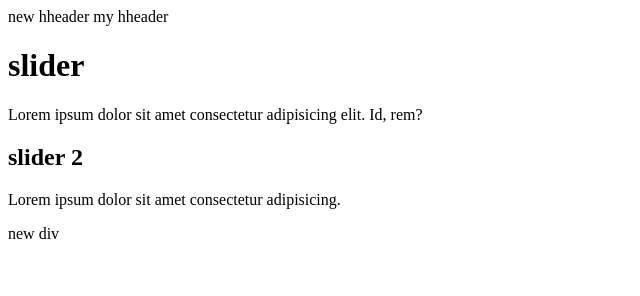
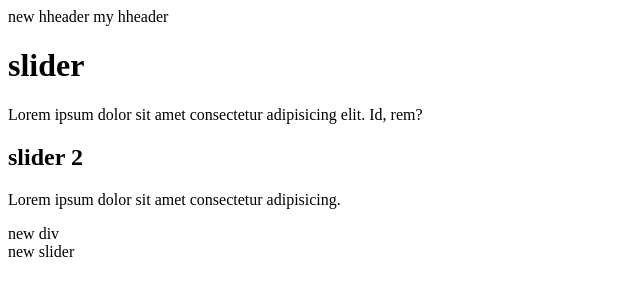
Before and after one commit to mobinanbz/git-project-one-part2, a website: page index.html in a window 1280 px wide. Shown: the full height of the page, 0-640 px from the left. Drawn offline with Linux system fonts and the light colour scheme.

Commit message:
new slider added

```diff
--- a/index.html
+++ b/index.html
@@ -18,5 +18,6 @@
     <p>Lorem ipsum dolor sit amet consectetur adipisicing.</p>
   </div>
   <div>new div</div>
+  <div>new slider </div>
 </body>
 </html>
```
